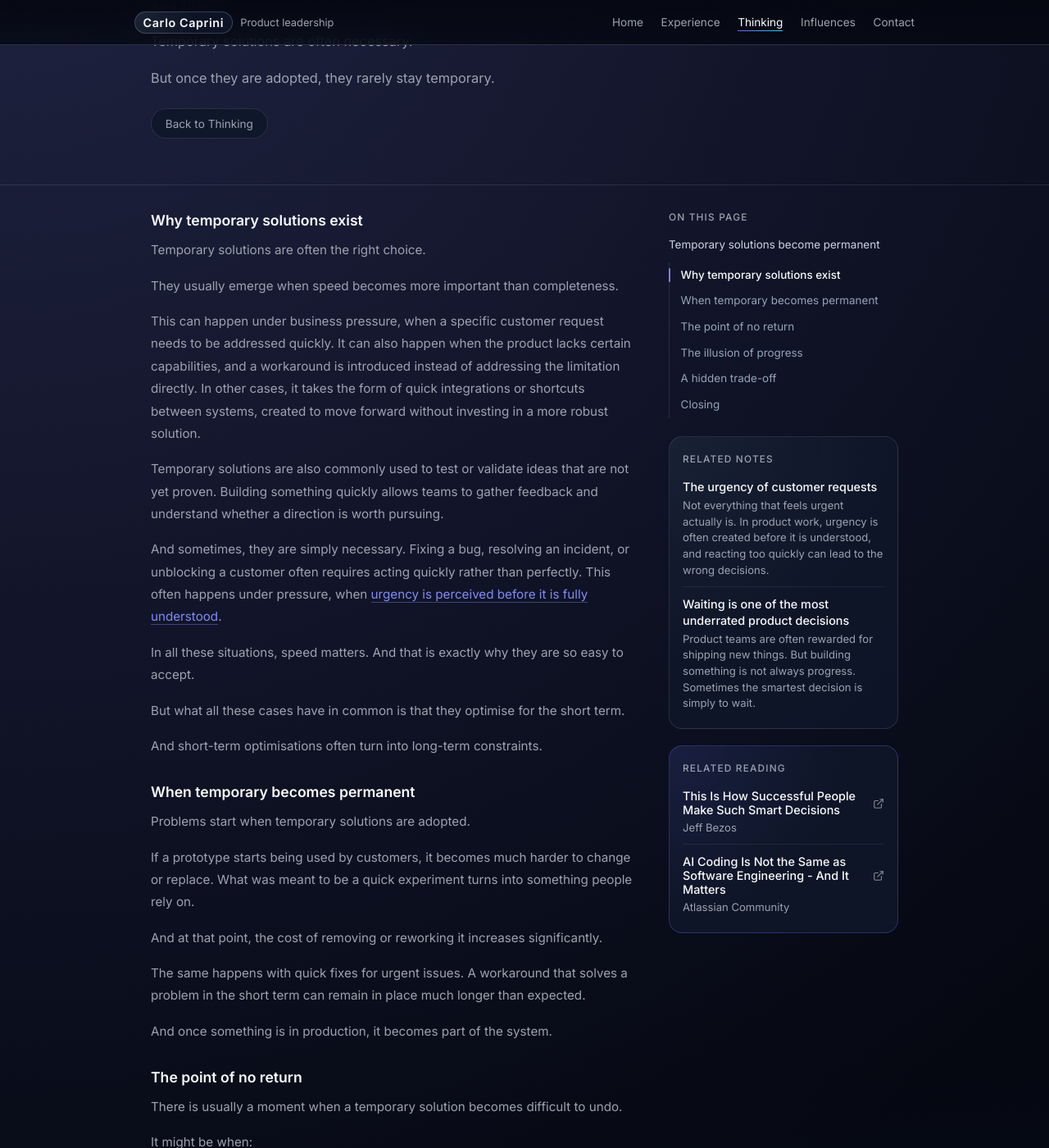
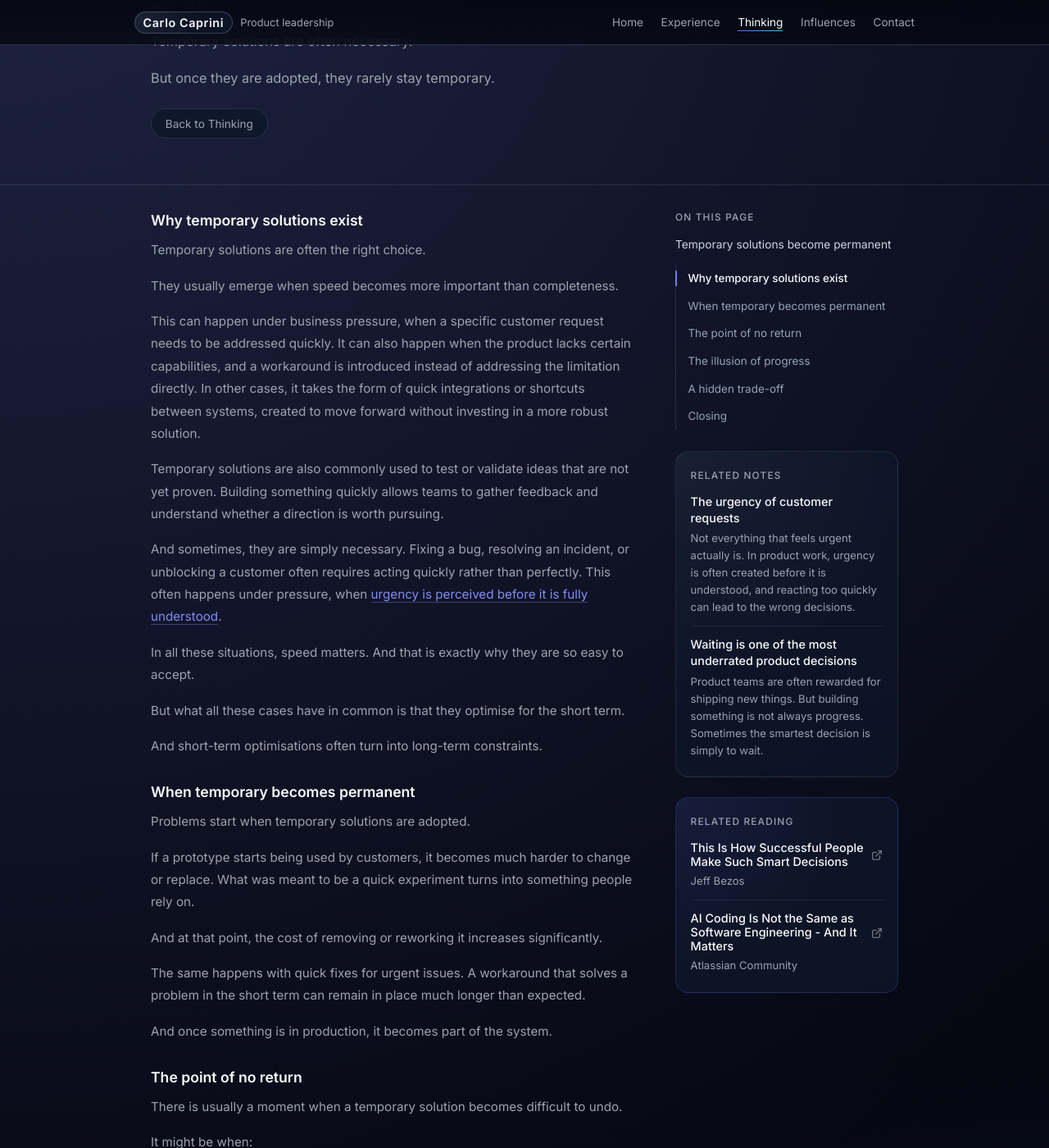
Before and after one commit to carlocaprini/carlocaprini.github.io, a Jekyll site: the page built from pages/thinking/temporary-solutions-become-permanent.md, in a window 1280 px wide and 1400 px high, scrolled down 244 px. Shown: the whole window at 82% size. Built offline with Jekyll 4.4.1, drawn with Linux system fonts in a browser that asks for light colours.

Commit message:
Fixed notes style

```diff
--- a/assets/css/main.css
+++ b/assets/css/main.css
@@ -440,8 +440,9 @@ main {
 
 .article-layout {
   display: grid;
-  grid-template-columns: minmax(0, 1fr) 280px;
-  gap: 2.5rem;
+  grid-template-columns: minmax(0, 620px) minmax(250px, 272px);
+  justify-content: space-between;
+  gap: 3rem;
   align-items: start;
 }
 
@@ -450,7 +451,7 @@ main {
 }
 
 .article-body {
-  max-width: 720px;
+  max-width: 620px;
 }
 
 .article-body h2 {
@@ -539,11 +540,11 @@ main {
 .article-sidebar-stack {
   display: flex;
   flex-direction: column;
-  gap: 1.25rem;
+  gap: 1.5rem;
   min-width: 0;
   align-self: start;
   position: sticky;
-  top: 6rem;
+  top: 6.35rem;
 }
 
 .article-page-nav {
@@ -551,10 +552,10 @@ main {
 }
 
 .article-page-nav-note {
-  font-size: 0.84rem;
-  line-height: 1.5;
+  font-size: 0.86rem;
+  line-height: 1.6;
   color: #cbd5e1;
-  margin: 0 0 0.7rem;
+  margin: 0 0 0.85rem;
 }
 
 .article-page-nav-list {
@@ -570,9 +571,9 @@ main {
 
 .article-page-nav-list a {
   display: block;
-  padding: 0.38rem 0 0.38rem 0.85rem;
+  padding: 0.42rem 0 0.42rem 0.9rem;
   font-size: 0.84rem;
-  line-height: 1.45;
+  line-height: 1.5;
   color: #94a3b8;
   text-decoration: none;
   transition: color 0.15s ease;
@@ -600,17 +601,17 @@ main {
 }
 
 .article-related {
-  padding: 1.25rem 1rem;
+  padding: 1.35rem 1.1rem;
   background: radial-gradient(circle at top left, rgba(148, 163, 184, 0.08), transparent 60%),
-    rgba(15, 23, 42, 0.85);
-  border: 1px solid rgba(148, 163, 184, 0.18);
+    rgba(15, 23, 42, 0.78);
+  border: 1px solid rgba(148, 163, 184, 0.15);
   border-radius: 1rem;
 }
 
 .article-related--readings {
-  border-color: rgba(99, 102, 241, 0.32);
-  background: radial-gradient(circle at top left, rgba(99, 102, 241, 0.12), transparent 58%),
-    rgba(15, 23, 42, 0.88);
+  border-color: rgba(99, 102, 241, 0.24);
+  background: radial-gradient(circle at top left, rgba(99, 102, 241, 0.1), transparent 58%),
+    rgba(15, 23, 42, 0.8);
 }
 
 .article-related-title {
@@ -619,7 +620,7 @@ main {
   letter-spacing: 0.1em;
   text-transform: uppercase;
   color: #9ca3af;
-  margin: 0 0 1rem;
+  margin: 0 0 0.9rem;
 }
 
 .article-related-list {
@@ -629,7 +630,7 @@ main {
 }
 
 .article-related-list li {
-  padding: 0.6rem 0;
+  padding: 0.72rem 0;
   border-bottom: 1px solid rgba(148, 163, 184, 0.12);
 }
 
@@ -668,8 +669,8 @@ main {
   display: block;
   font-size: 0.82rem;
   color: #9ca3af;
-  line-height: 1.5;
-  margin-top: 0.25rem;
+  line-height: 1.6;
+  margin-top: 0.32rem;
 }
 
 .influences-list {
```
